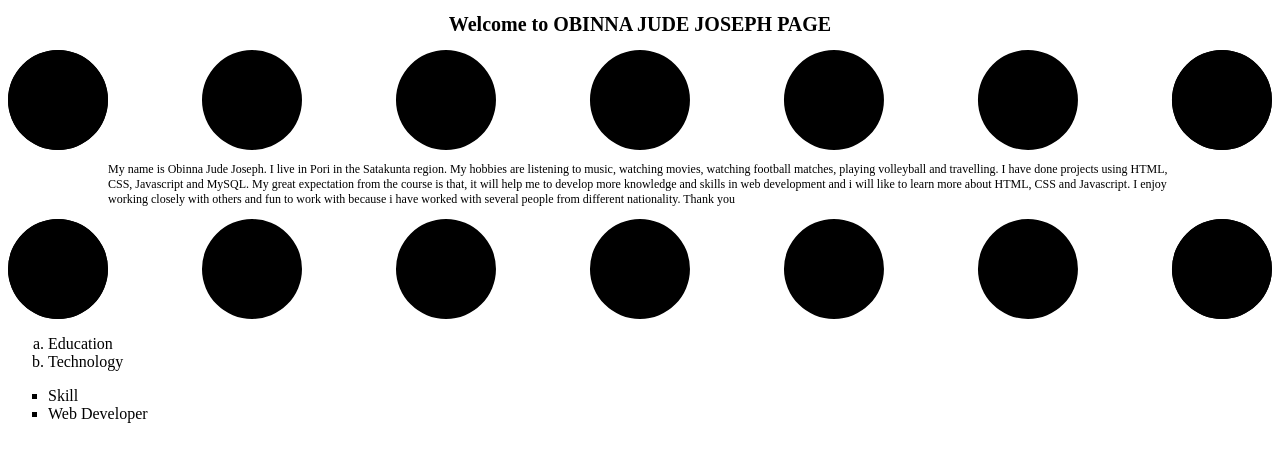
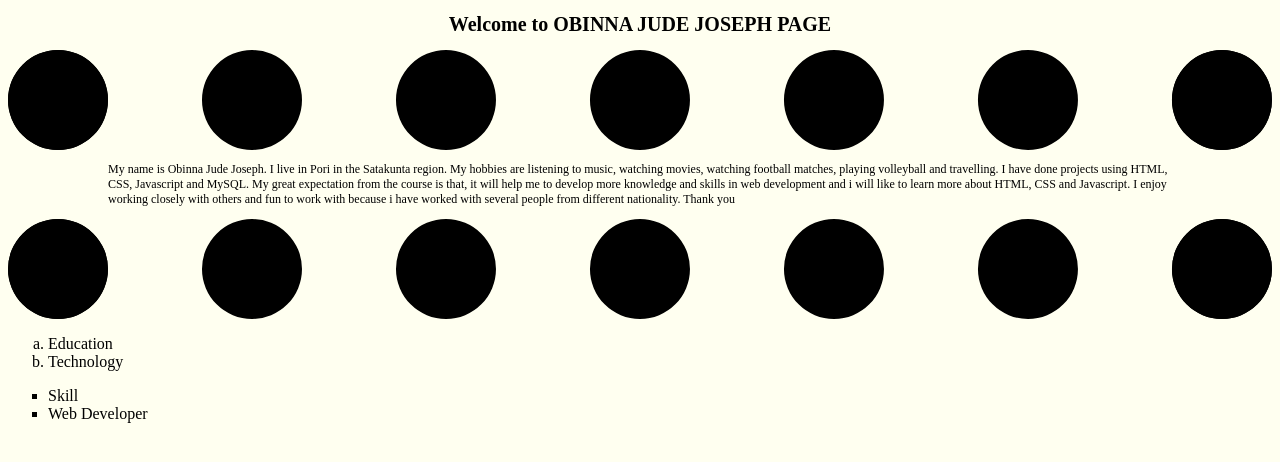
Before and after one commit to obynojoe/obynojoe.github.io, a plain HTML site: page index.html in a window 1280 px wide. Drawn offline with Linux system fonts and the light colour scheme.

Commit message:
Update styles.css

```diff
--- a/styles.css
+++ b/styles.css
@@ -1,6 +1,6 @@
 
  body{
-   backgroundcolor:ivory;
+   background-color:ivory;
    text-color:gray;
     }
 
```
